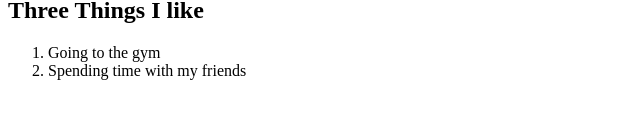
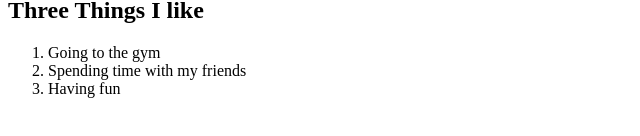
Before and after one commit to AlberteThelin/HTML-Assesment-1, a plain HTML site: page picture/index.html in a window 1280 px wide. Shown: the part 470-606 px from the top of the page, without its empty margins (0-640 px from the left). Drawn offline with Linux system fonts and the light colour scheme; files whose address does not match are found by name.

Commit message:
changes 2

```diff
--- a/picture/index.html
+++ b/picture/index.html
@@ -17,6 +17,7 @@
 <ol>
 <li>Going to the gym</li>
 <li>Spending time with my friends</li>
+<li>Having fun</li>
 </ol>
 
 </body>
```
